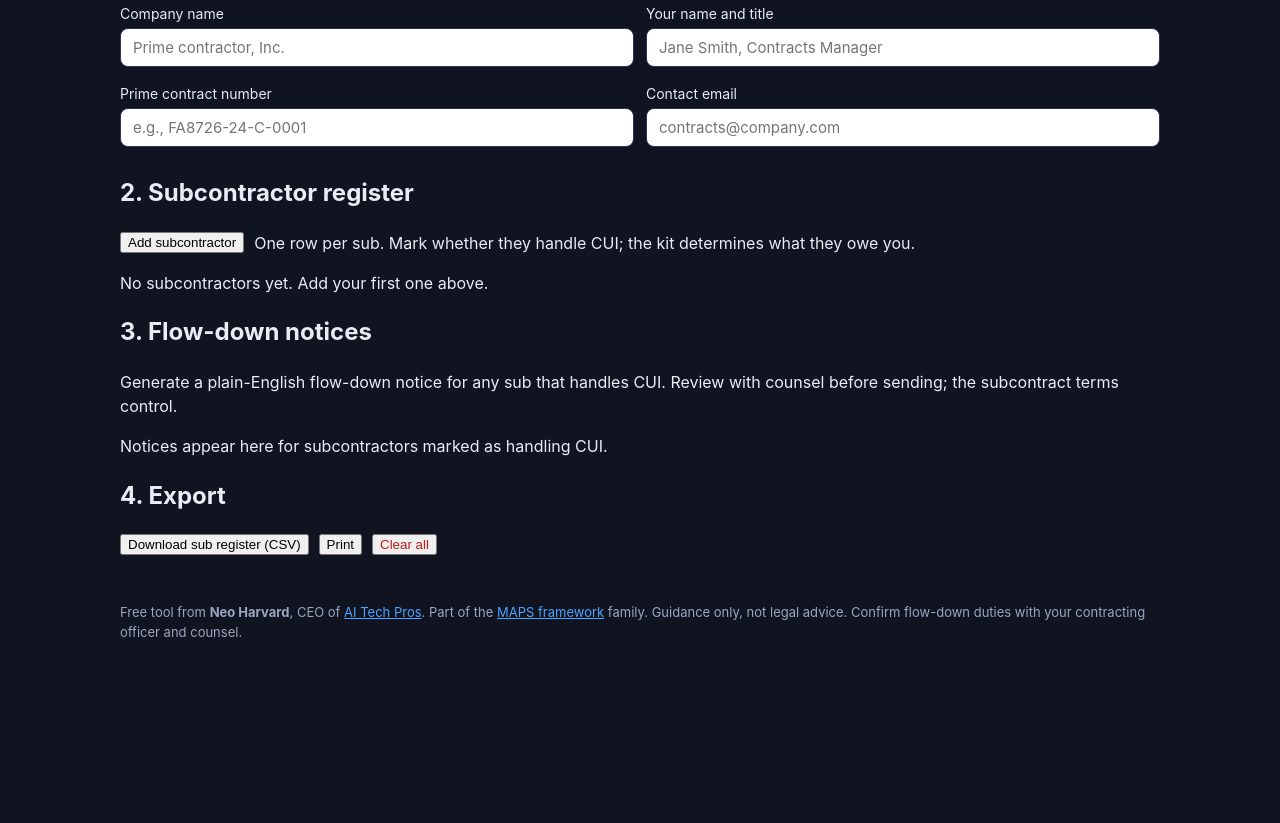
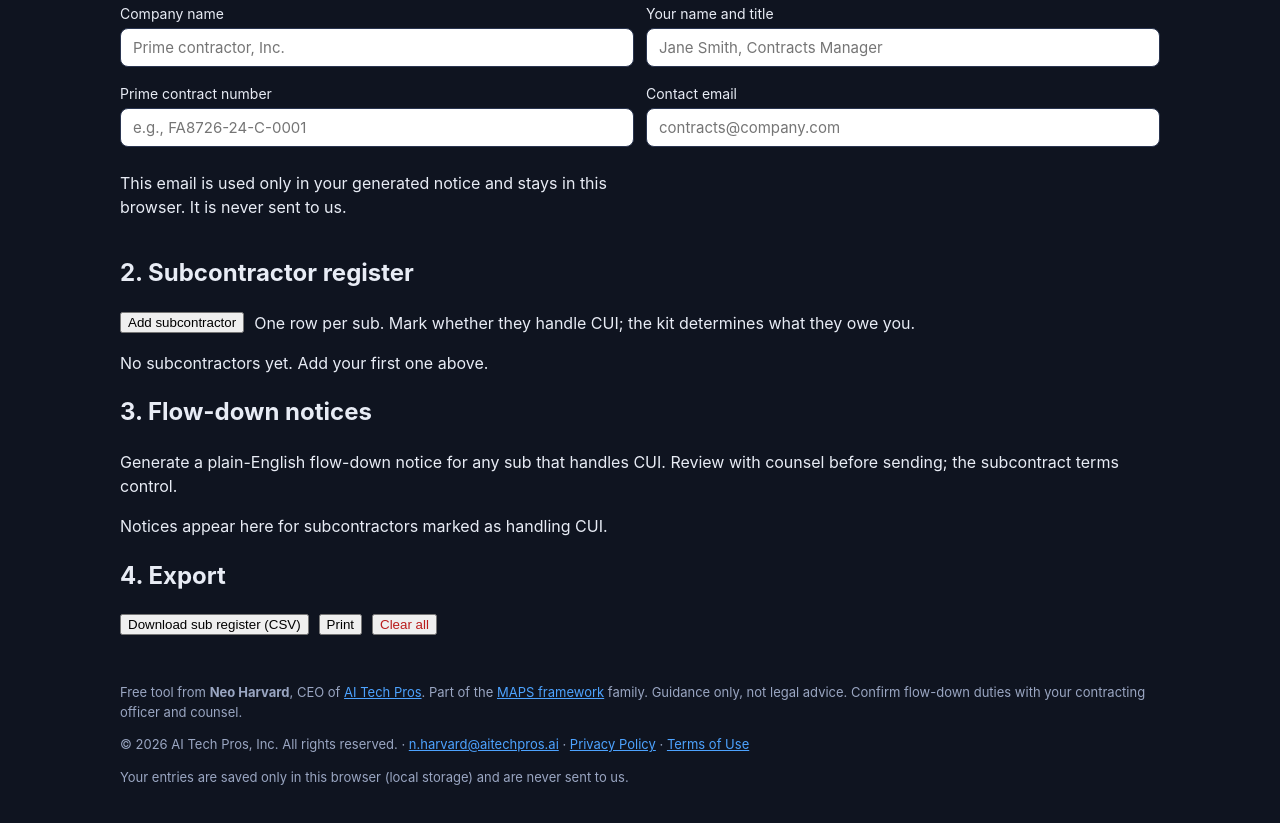
Before and after one commit to nehemiah313/flowdown-kit, a plain HTML site: page index.html in a window 1280 px wide. Shown: the part 363-1186 px from the top of the page. Before the commit the page ends 1066 px from the top, so only its background shows below. Drawn offline with Linux system fonts and the light colour scheme.

Commit message:
Compliance: add copyright/contact/privacy footer, accessibility labels

```diff
--- a/index.html
+++ b/index.html
@@ -25,6 +25,7 @@
       <label class="fld">Your name and title <input id="pi_name" placeholder="Jane Smith, Contracts Manager"></label>
       <label class="fld">Prime contract number <input id="pi_contract" placeholder="e.g., FA8726-24-C-0001"></label>
       <label class="fld">Contact email <input id="pi_email" placeholder="contracts@company.com"></label>
+      <p class="fld-note">This email is used only in your generated notice and stays in this browser. It is never sent to us.</p>
     </div>
   </section>
 
@@ -54,7 +55,9 @@
 
   <footer class="foot">
     <p>Free tool from <strong>Neo Harvard</strong>, CEO of <a href="https://aitechpros.ai">AI Tech Pros</a>. Part of the <a href="https://github.com/nehemiah313/maps-framework">MAPS framework</a> family. Guidance only, not legal advice. Confirm flow-down duties with your contracting officer and counsel.</p>
-  </footer>
+    <p class="legal-line">&copy; 2026 AI Tech Pros, Inc. All rights reserved. &middot; <a href="mailto:n.harvard@aitechpros.ai">n.harvard@aitechpros.ai</a> &middot; <a href="https://aitechpros.ai/privacy/">Privacy Policy</a> &middot; <a href="https://aitechpros.ai/terms/">Terms of Use</a></p>
+    <p class="storage-note">Your entries are saved only in this browser (local storage) and are never sent to us.</p>
+</footer>
 </main>
 <script src="app.js"></script>
 </body>
```
